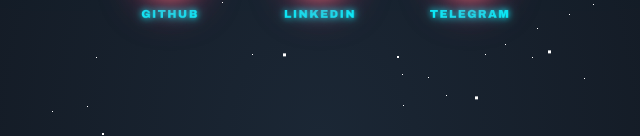
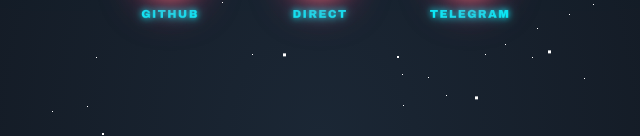
Before and after one commit to Qorvhex/Qorvhex, a plain HTML site: page index.html in a window 1280 px wide. Shown: the part 660-796 px from the top of the page, 320-960 px from the left. Drawn offline with nearby package versions, Linux system fonts and the light colour scheme.

Commit message:
Update index.html

```diff
--- a/index.html
+++ b/index.html
@@ -851,7 +851,7 @@
     const container = document.getElementById('container');
     const itemsConfig = [
       { label: 'Github', url: 'https://github.com/Qorvhex' },
-      { label: 'LinkedIn', url: 'https://www.linkedin.com/in/qorvhex' },
+      { label: 'Direct', url: 'https://t.me/Qorvhex_Channel?direct' },
       { label: 'Telegram', url: 'https://t.me/Qorvhex_Channel' }
     ];
     const totalPoints = itemsConfig.length;
```
